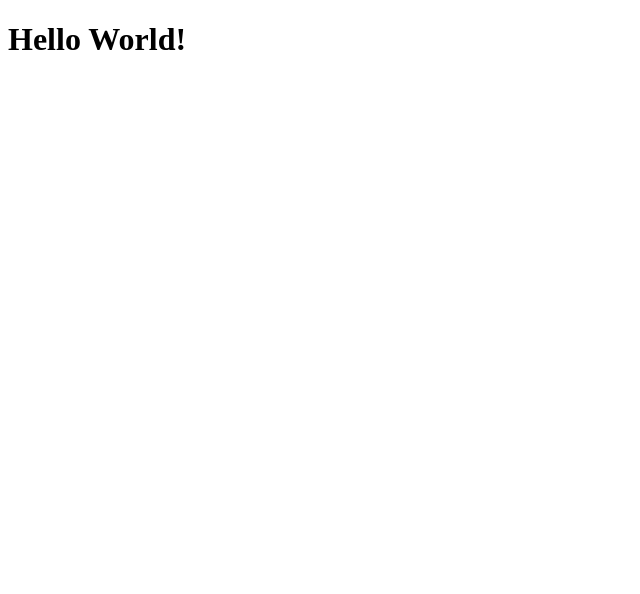
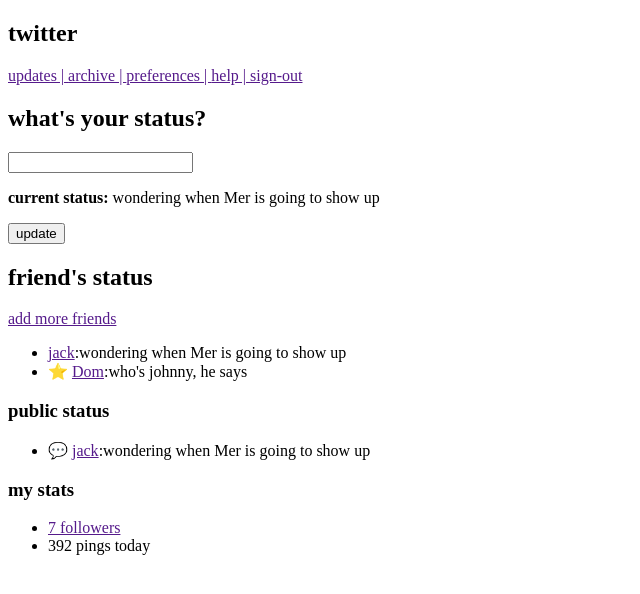
Before and after one commit to EraliaKats/html-early-twitter, a website: page index.html in a window 1280 px wide. Shown: the whole page, without its empty margins (0-640 px from the left). Drawn offline with Linux system fonts and the light colour scheme.

Commit message:
Update to static early twitter

```diff
--- a/index.html
+++ b/index.html
@@ -1,11 +1,48 @@
 <!DOCTYPE html>
 <html lang="en">
   <head>
-    <!-- You may want to change the site title -->
-    <title>foobar</title>
+    <title>early twitter</title>
   </head>
   <body>
-    <!-- put your content below -->
-    <h1>Hello World!</h1>
+    <header>
+      <h2>twitter</h2>
+      <p>
+        <a href=""> updates | </a>
+        <a href=""> archive | </a>
+        <a href=""> preferences | </a>
+        <a href=""> help | </a>
+        <a href=""> sign-out</a>
+      </p>
+    </header>
+    <main>
+      <section>
+        <h1>what's your status?</h1>
+        <input type="text" />
+        <p><b>current status:</b> wondering when Mer is going to show up</p>
+        <button type="button">update</button>
+      </section>
+      <section>
+        <h2>friend's status</h2>
+        <p><a href="">add more friends</a></p>
+        <ul>
+          <li><a href="">jack</a>:wondering when Mer is going to show up</li>
+          <li>⭐ <a href="">Dom</a>:who's johnny, he says</li>
+          <!-- Make the star emoji a button -->
+        </ul>
+      </section>
+      <section>
+        <h3>public status</h3>
+        <ul>
+          <li>💬 <a href="">jack</a>:wondering when Mer is going to show up</li>
+        </ul>
+      </section>
+      <section>
+        <h3>my stats</h3>
+        <ul>
+          <li><a href="">7 followers</a></li>
+          <li>392 pings today</li>
+        </ul>
+      </section>
+    </main>
   </body>
 </html>
```
Also changed, not shown: 1 other file.
